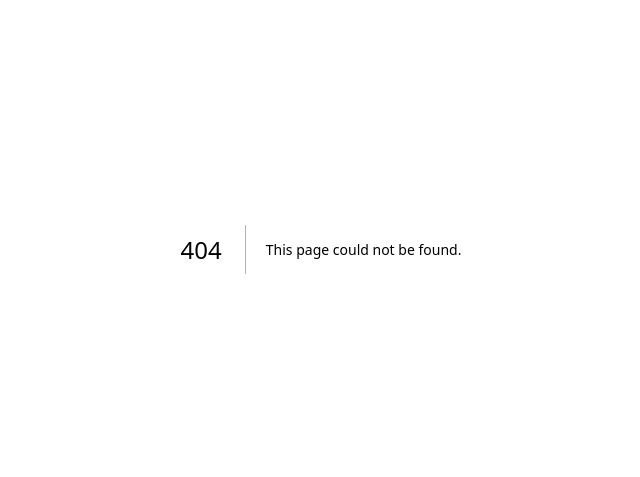
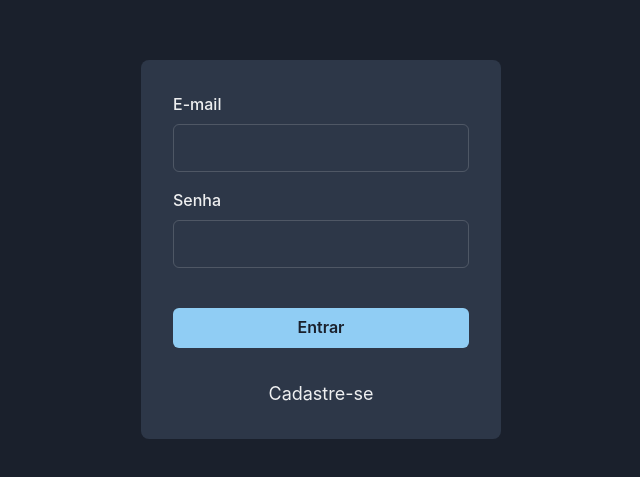
Before and after one commit to igorgoiis/find-architect-frontend, a Next.js app: page /login in a window 1280 px wide. Before the commit this address had no page. Shown: the part 151-628 px from the top of the page, without its empty margins (319-959 px from the left). Built offline with nearby package versions, Linux system fonts and the light colour scheme.

Commit message:
:lipstick: feat: add login interface

```diff
--- a/package.json
+++ b/package.json
@@ -14,6 +14,7 @@
     "@chakra-ui/react": "^2.4.6",
     "@emotion/react": "^11",
     "@emotion/styled": "^11",
+    "@hookform/resolvers": "^2.9.10",
     "@next/font": "13.1.1",
     "@types/node": "18.11.18",
     "@types/react": "18.0.26",
@@ -25,7 +26,9 @@
     "next": "13.1.1",
     "react": "18.2.0",
     "react-dom": "18.2.0",
-    "typescript": "4.9.4"
+    "react-hook-form": "^7.41.5",
+    "typescript": "4.9.4",
+    "yup": "^0.32.11"
   },
   "devDependencies": {
     "@graphql-codegen/cli": "^2.16.3",
--- /dev/null
+++ b/src/components/Form/Input.tsx
@@ -0,0 +1,34 @@
+import {
+  FormControl,
+  FormErrorMessage,
+  FormLabel,
+  Input as ChakraInput,
+  InputProps as ChakraInputProps,
+} from '@chakra-ui/react';
+import { FieldError } from 'react-hook-form';
+import { forwardRef, ForwardRefRenderFunction } from 'react';
+
+interface IInputProps extends ChakraInputProps {
+  name: string;
+  label?: string;
+  error: FieldError;
+}
+
+const InputBase: ForwardRefRenderFunction<HTMLInputElement, IInputProps> = (
+  { name, label, error, ...rest },
+  ref,
+) => {
+  return (
+    <FormControl isInvalid={!!error}>
+      {!!label && (
+        <FormLabel htmlFor={name} id={name}>
+          {label}
+        </FormLabel>
+      )}
+      <ChakraInput id={name} name={name} size="lg" ref={ref} {...rest} />
+      {!!error && <FormErrorMessage>{error.message}</FormErrorMessage>}
+    </FormControl>
+  );
+};
+
+export const Input = forwardRef(InputBase);
--- a/src/pages/_app.tsx
+++ b/src/pages/_app.tsx
@@ -1,9 +1,10 @@
 import type { AppProps } from 'next/app';
 import { ChakraProvider } from '@chakra-ui/react';
+import theme from '../styles/theme';
 
 export default function App({ Component, pageProps }: AppProps) {
   return (
-    <ChakraProvider>
+    <ChakraProvider theme={theme}>
       <Component {...pageProps} />
     </ChakraProvider>
   );
--- /dev/null
+++ b/src/pages/login/index.tsx
@@ -0,0 +1,84 @@
+import { Button, Center, Flex, Link, Stack } from '@chakra-ui/react';
+import Head from 'next/head';
+import { Input } from '../../components/Form/Input';
+import { useForm } from 'react-hook-form';
+import { FieldError, SubmitHandler } from 'react-hook-form/dist/types';
+import * as yup from 'yup';
+import { yupResolver } from '@hookform/resolvers/yup';
+
+type SignInFormData = {
+  email: string;
+  password: string;
+};
+
+const signInFormSchema = yup.object().shape({
+  email: yup.string().required('E-mail é obrigatório').email('E-mail inválido'),
+  password: yup
+    .string()
+    .required('Senha é obrigatória')
+    .min(6, 'A senha deve ter no mínimo 6 caracteres')
+    .max(20, 'A senha deve ter no máximo 20 caracteres'),
+});
+
+function Login() {
+  const {
+    register,
+    handleSubmit,
+    formState: { errors, isSubmitting },
+  } = useForm<SignInFormData>({
+    resolver: yupResolver(signInFormSchema),
+  });
+
+  const handleSingIn: SubmitHandler<SignInFormData> = (data) => {
+    console.log({ data });
+  };
+
+  return (
+    <>
+      <Head>
+        <title>Login | Find Architect</title>
+      </Head>
+      <Flex w="100vw" h="100vh" align="center" justify="center">
+        <Flex
+          as="form"
+          width="100%"
+          maxWidth={360}
+          bg="gray.700"
+          p={8}
+          borderRadius={8}
+          flexDir="column"
+          onSubmit={handleSubmit(handleSingIn)}
+        >
+          <Stack spacing={4}>
+            <Input
+              type="email"
+              label="E-mail"
+              error={errors.email as FieldError}
+              {...register('email')}
+            />
+            <Input
+              type="password"
+              label="Senha"
+              error={errors.password as FieldError}
+              {...register('password')}
+            />
+
+            <Button
+              type="submit"
+              mt="6"
+              colorScheme="blue"
+              isLoading={isSubmitting}
+            >
+              Entrar
+            </Button>
+          </Stack>
+          <Center mt={8}>
+            <Link fontSize="lg">Cadastre-se</Link>
+          </Center>
+        </Flex>
+      </Flex>
+    </>
+  );
+}
+
+export default Login;
--- /dev/null
+++ b/src/styles/theme.ts
@@ -0,0 +1,10 @@
+import { extendTheme, type ThemeConfig } from '@chakra-ui/react';
+
+const config: ThemeConfig = {
+  initialColorMode: 'dark',
+  useSystemColorMode: false,
+};
+
+const theme = extendTheme({ config });
+
+export default theme;
```
Also changed, not shown: 1 other file (tests, documents, lock files or other folders).
